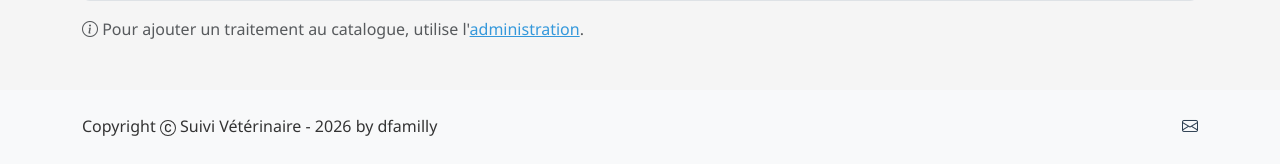
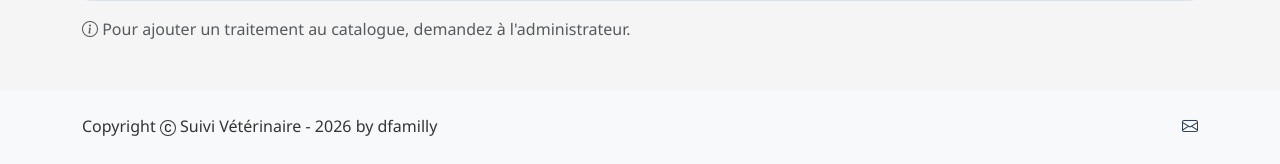
Before and after one commit to Yvon73/Suivivet, a Django app: page /vaccins/traitements/ in a window 1280 px wide; the page is wider, and only the part inside the window is pictured. Shown: the part 1109-1273 px from the top of that part. Run offline with Django 5.2, Linux system fonts and the light colour scheme; the visitor is signed in with stand-in values (Sample User, id 1); data comes from the database, SQL or seed files in the repository; data that the repository does not hold is empty; parts of the project's set-up code (start-up, migrations or seed data) failed here and were passed over; some libraries are stand-ins or nearby versions.

Commit message:
fix(vaccins): retirer le lien direct vers l'administration Django (traitements)
Meme correctif que 81054c1 pour vaccins/liste.html, applique ici a
traitements_liste.html qui avait ete oublie : l'admin Django n'est pas
accessible a tous les utilisateurs connectes.

Co-Authored-By: Claude Sonnet 5 <noreply@anthropic.com>

```diff
--- a/vaccins/templates/vaccins/traitements_liste.html
+++ b/vaccins/templates/vaccins/traitements_liste.html
@@ -37,7 +37,6 @@
         </table>
     </div>
     <p class="text-muted">
-        <i class="bi bi-info-circle"></i> Pour ajouter un traitement au catalogue, utilise
-        l'<a href="{% url 'admin:index' %}">administration</a>.
+        <i class="bi bi-info-circle"></i> Pour ajouter un traitement au catalogue, demandez à l'administrateur.
     </p>
 {% endblock %}
```
